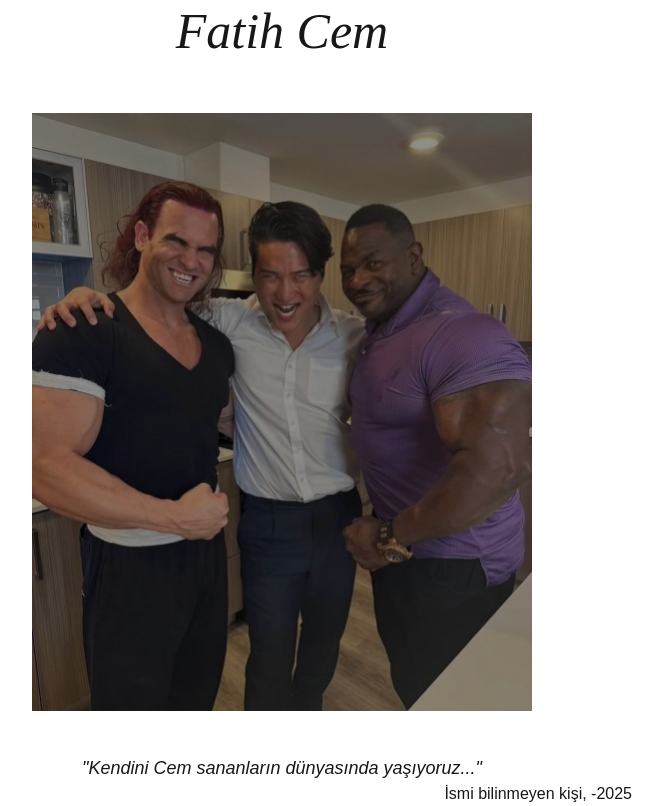
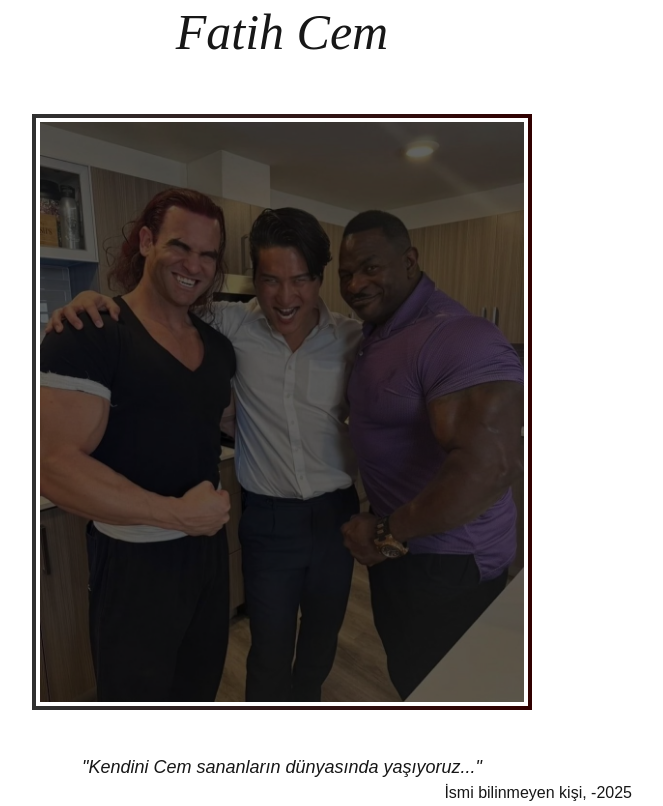
Before and after one commit to Bruhun/learnreact, a Next.js app: page / in a window 1280 px wide. Shown: the whole page, without its empty margins (358-1021 px from the left). Built offline with nearby package versions, Linux system fonts and the light colour scheme.

Commit message:
Added gradient borders and slight padding

```diff
--- a/src/app/RandomImage.tsx
+++ b/src/app/RandomImage.tsx
@@ -9,25 +9,32 @@ type RandomImageProps = {
 export default function RandomImage({ imagePaths }: RandomImageProps) {
   const [selectedImage, setSelectedImage] = useState("");
   const [brightness, setBrightness] = useState("");
-  const [golden, setGolden] = useState(false);
-  const [prism, setPrism] = useState(false);
+  const [borderImageSource, setBorderImageSource] = useState("linear-gradient(to right,maroon,maroon)");
 
   useEffect(() => {
     const randIndex = Math.floor(Math.random() * imagePaths.length);
     setSelectedImage(imagePaths[randIndex]);
 
+    const chance = Math.random() * 100;
+
     const randBrightness = Math.random() * 0.8 + 0.2;
     setBrightness(`brightness(${randBrightness})`);
 
-    if (randBrightness > 0.95) {
-      setPrism(true);
-    } else if (randBrightness > 0.9) {
-      setGolden(true);
+    let newBorderGradient = "linear-gradient(to right,gray,maroon)";
+    if (randBrightness > 0.90) {
+      newBorderGradient = "linear-gradient(to right,blue,green)";
+    } else if (randBrightness > 0.7) {
+      newBorderGradient = "linear-gradient(to right,rgb(255, 0, 0),rgb(255, 215, 0))";
+    } else if (chance > 95) {
+      newBorderGradient = "linear-gradient(to right,rgb(0, 255, 234),rgb(255, 0, 255))";
     }
+    setBorderImageSource(newBorderGradient);
+
   }, [imagePaths]);
 
+
   if (!selectedImage) {
-    return <div style={{ height: "500px", width: "500px", margin: "20px auto" }}></div>;
+    return <div style={{ height: "508px", width: "508px", margin: "20px auto", border: "4px solid transparent" }}></div>;
   }
 
   return (
@@ -38,14 +45,13 @@ export default function RandomImage({ imagePaths }: RandomImageProps) {
       height={500}
       style={{
         filter: brightness,
-        border: prism
-          ? "3px solid rgb(67, 220, 255)"
-          : golden
-            ? "2px solid gold"
-            : "none",
+        border: "4px solid transparent",
+        borderImageSource: borderImageSource,
+        borderImageSlice: 1,
         display: "block",
         margin: "20px auto",
-        maxWidth: "100%"
+        maxWidth: "100%",
+        padding: "4px"
       }}
     />
   );
```
